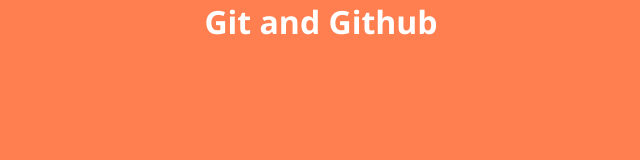
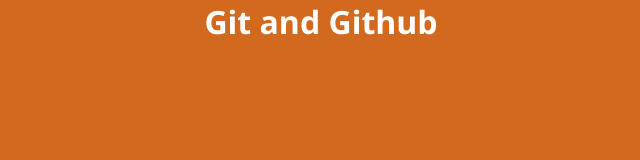
Before and after one commit to goshbello/section-27-git-and-github, a plain HTML site: page index.html in a window 1280 px wide. Shown: the whole page, without its empty margins (319-959 px from the left). Drawn offline with Linux system fonts and the light colour scheme.

Commit message:
change page body color to chocolate

```diff
--- a/style.css
+++ b/style.css
@@ -6,7 +6,7 @@
 body {
   height: 100vh;
   width: 100%;
-  background-color: coral;
+  background-color: chocolate;
 }
 h1 {
   font-size: 2rem;
```
